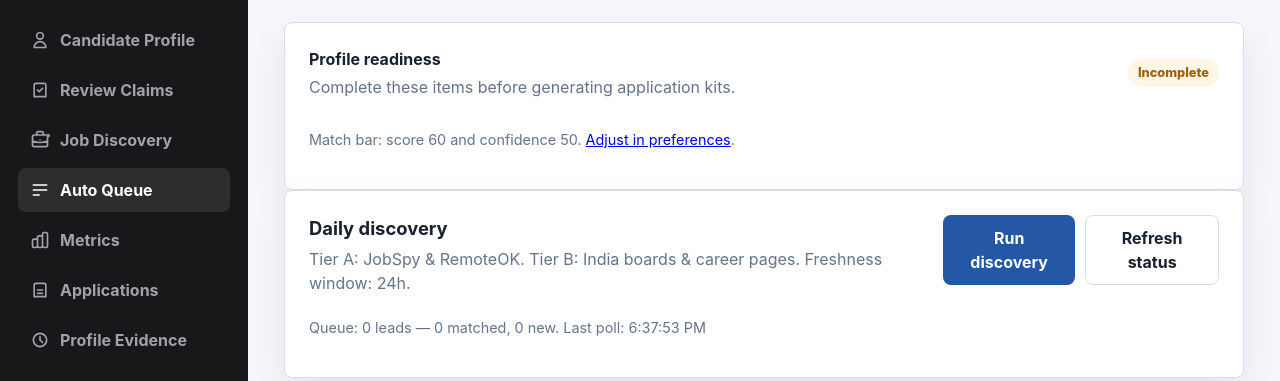
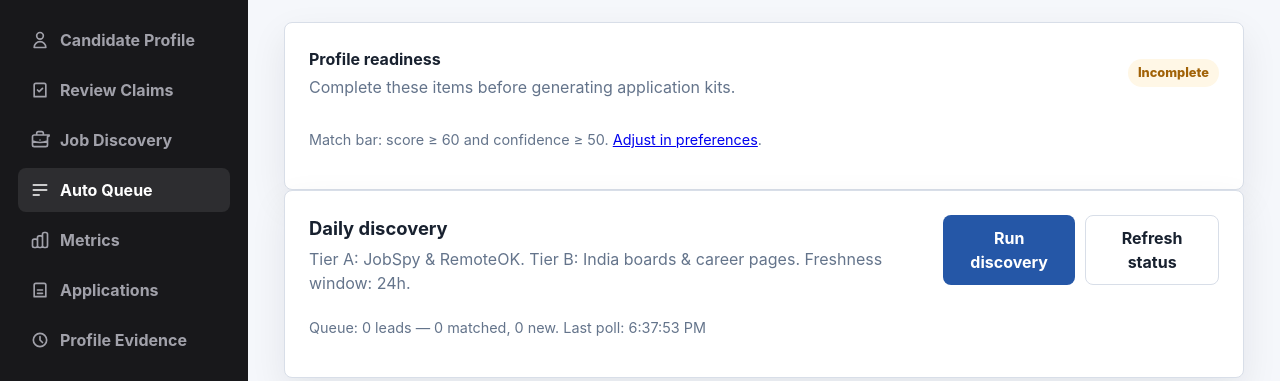
Before and after one commit to ArPaN-DS/JobScout-AI, a Django app: page /jobs/queue/ in a window 1280 px wide. Shown: the part 72-453 px from the top of the page. Run offline with Django 5.2, Linux system fonts and the light colour scheme; data that the repository does not hold is empty.

Commit message:
ui: update readiness checklist labels

```diff
--- a/templates/core/includes/readiness_checklist.html
+++ b/templates/core/includes/readiness_checklist.html
@@ -25,7 +25,7 @@
     </ul>
     {% if match_thresholds %}
     <p class="muted mt-4">
-        Match bar: score  {{ match_thresholds.min_match_score }} and confidence  {{ match_thresholds.min_match_confidence }}.
+        Match bar: score ≥ {{ match_thresholds.min_match_score }} and confidence ≥ {{ match_thresholds.min_match_confidence }}.
         <a href="{% url 'onboarding_preferences' %}">Adjust in preferences</a>.
     </p>
     {% endif %}
```
